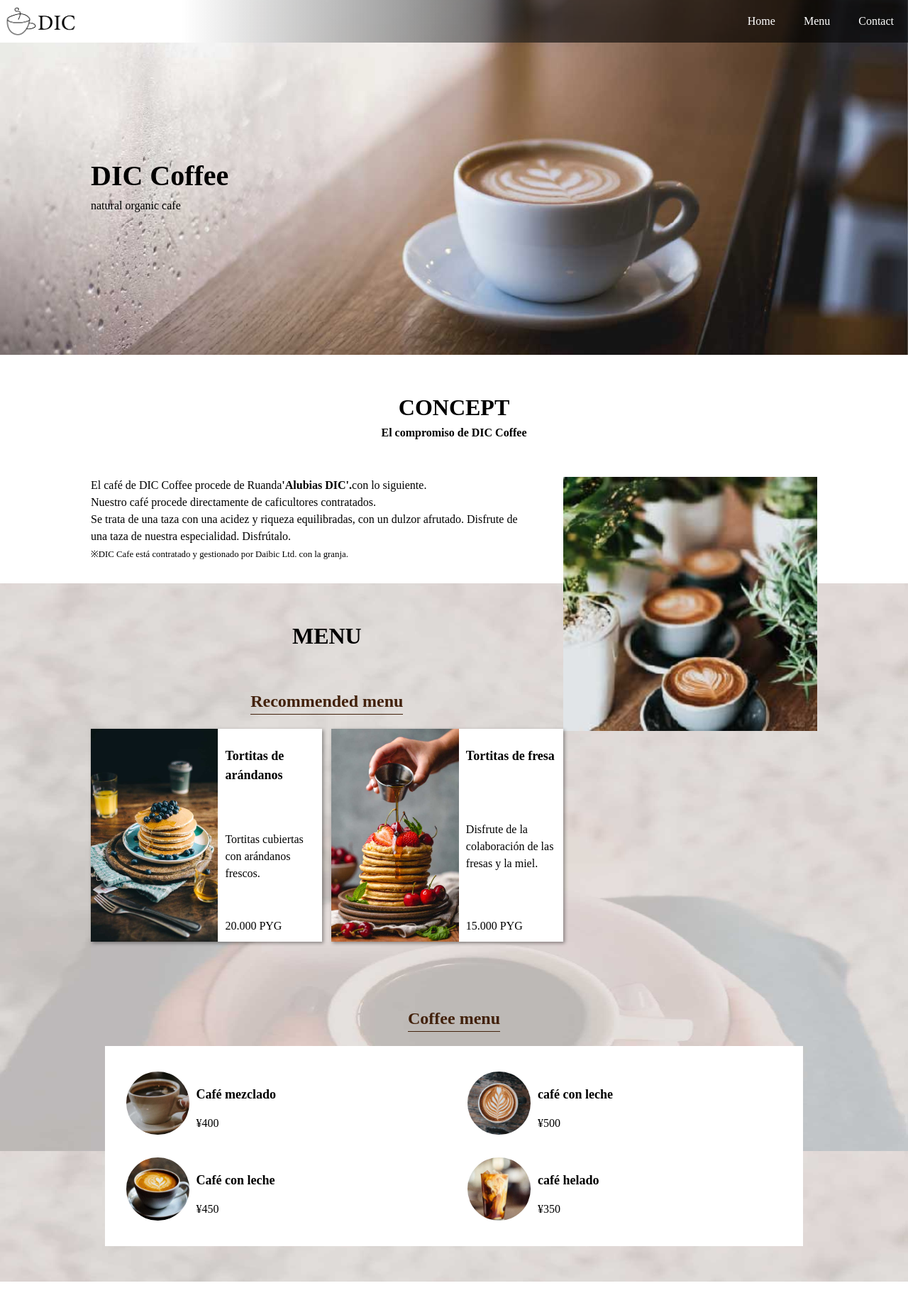
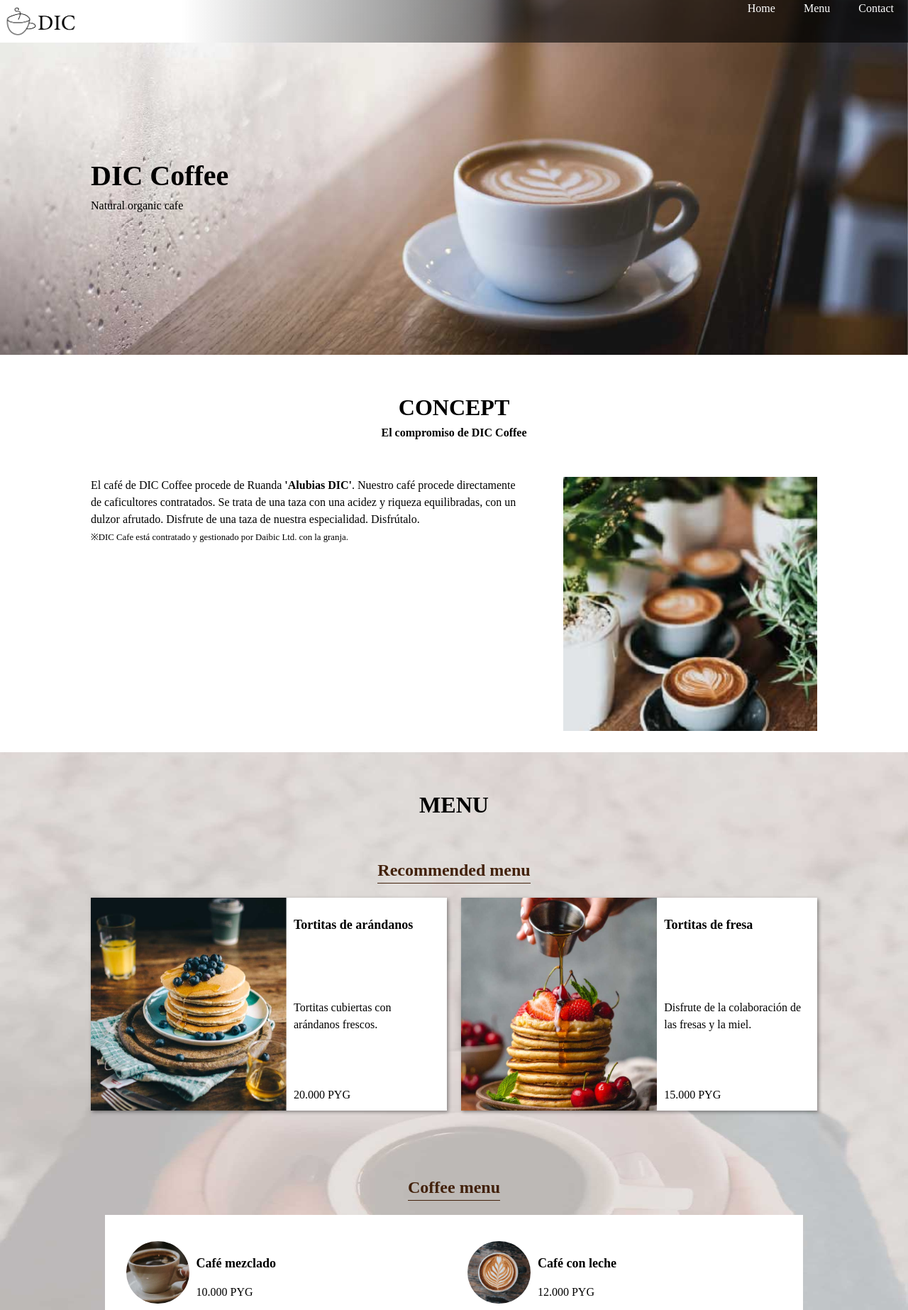
Before and after one commit to Eliasgim/DIC_CAFE, a plain HTML site: page index.html in a window 1280 px wide. Shown: the top 1846 px of the page at 71% size. Drawn offline with Linux system fonts and the light colour scheme.

Commit message:
correccion

```diff
--- a/css/main.css
+++ b/css/main.css
@@ -14,7 +14,7 @@ p, ul {
   margin: 0;
   padding: 0;
 }
-div,li {
+div, li {
   box-sizing: border-box;
 }
 .header_nav {
@@ -48,7 +48,7 @@ div,li {
   display: flex;
   align-items: center;
 }
-.logo img{
+.logo img {
   width: 100%;
 }
 .section_inner {
@@ -56,13 +56,13 @@ div,li {
 }
 .key {
   height: 500px;
-    background: center / cover no-repeat url(../imagenes/sample_key.jpg);
-    display: flex;
-    flex-direction: column;
-    justify-content: center;
-    font-family: 'Noto Serif JP', serif;
+  background: center / cover no-repeat url(../imagenes/sample_key.jpg);
+  display: flex;
+  flex-direction: column;
+  justify-content: center;
+  font-family: 'Noto Serif JP', serif;
 }
-.key h1{
+.key h1 {
   font-size: 2.5rem;
 }
 .section_title {
@@ -93,23 +93,9 @@ div,li {
   display: flex;
   justify-content: space-between;
 }
-div, li {
-  box-sizing: border-box;
-}
 .concept_content {
   width: 60%;
-}
-p, ul {
-  margin: 0;
-  padding: 0;
-}
-.concept_image {
-  width: 35%;
-}
-img {
-  border-style: none;
-  right: 20px;
-  overflow: hidden;
+  text-align: left;
 }
 .concept_image {
   width: 35%;
@@ -168,13 +154,9 @@ img {
   width: 80%;
   padding: 10px;
 }
-.menu_item_title {
-  font-size: 18px;
-  font-family: 'Noto Serif JP', serif;
-}
 .seccion_de_menu {
   color: #000000;
-  margin: 20px ;
+  margin: 20px;
 }
 .footer_nav_item {
   padding: 0 10px;
@@ -189,7 +171,7 @@ img {
   width: 100%;
   background: #251e19;
   position: absolute;
-  bottom: -75px;
+  bottom: 0;
   padding-bottom: 10px;
   height: 75px;
 }
@@ -218,3 +200,6 @@ img {
   width: 100%;
   height: 100%;
 }
+img {
+  border-style: none;
+}
--- a/index.html
+++ b/index.html
@@ -1,33 +1,25 @@
 <!DOCTYPE html>
 <html lang="es">
-
 <head>
     <meta charset="utf-8">
-    <title>DIC cafe</title>
+    <title>DIC Cafe</title>
     <link href="css/normalize.css" rel="stylesheet">
     <link href="css/main.css" rel="stylesheet">
     <link href="https://fonts.googleapis.com/css2?family=Noto+Serif+JP:wght@400;700&display=swap" rel="stylesheet">
 </head>
-
 <body>
     <header>
         <nav class="header_nav">
-        <a href="index.html" class="logo"><img src="imagenes/sample_logo_k.png"></a>
+            <a href="index.html" class="logo"><img src="imagenes/sample_logo_k.png" alt="Logo"></a>
             <ul class="global_nav">
-          <a href="index.html" class="global_nav_item">
-            <li>Home</li>
-          </a>
-          <a href="#menu" class="global_nav_item">
-            <li>Menu</li>
-          </a>
-          <a href="contact.html" class="global_nav_item">
-            <li>Contact</li>
-          </a>
+                <li><a href="index.html" class="global_nav_item">Home</a></li>
+                <li><a href="#menu" class="global_nav_item">Menu</a></li>
+                <li><a href="contact.html" class="global_nav_item">Contact</a></li>
             </ul>
         </nav>
         <div class="key section_inner">
             <h1>DIC Coffee</h1>
-        <p>natural organic cafe</p>
+            <p>Natural organic cafe</p>
         </div>
     </header>
     <section>
@@ -36,15 +28,13 @@
                 <h1>CONCEPT</h1>
                 <p>El compromiso de DIC Coffee</p>
             </div>
-        <div class="concept.inner">
-          <img src="imagenes/sample_concept.jpg" class="concept_image">
+            <div class="concept_inner">
                 <p class="concept_content">
-            El café de DIC Coffee procede de Ruanda<strong>'Alubias DIC'.</strong>con lo siguiente.<br>
-            Nuestro café procede directamente de caficultores contratados.<br>
-            Se trata de una taza con una acidez y riqueza equilibradas, con un dulzor afrutado. Disfrute de una taza de nuestra especialidad.
+                    El café de DIC Coffee procede de Ruanda <strong>'Alubias DIC'</strong>. Nuestro café procede directamente de caficultores contratados. Se trata de una taza con una acidez y riqueza equilibradas, con un dulzor afrutado. Disfrute de una taza de nuestra especialidad.
                     Disfrútalo.<br>
                     <small>※DIC Cafe está contratado y gestionado por Daibic Ltd. con la granja.</small>
                 </p>
+                <img src="imagenes/sample_concept.jpg" class="concept_image" alt="Concept Image">
             </div>
         </article>
         <article class="section_inner menu_section">
@@ -53,7 +43,6 @@
                 <div class="center">
                     <h1 class="menu_title">Recommended menu</h1>
                 </div>
-          </div>
                 <ul class="menu_list menu_list_recomendado">
                     <li class="menu_item">
                         <div class="menu_item_content">
@@ -61,7 +50,7 @@
                             <p>Tortitas cubiertas con arándanos frescos.</p>
                             <p class="menu_item_price">20.000 PYG</p>
                         </div>
-              <img src="imagenes/sample_pancake1.jpg"  class="menu_item_image">
+                        <img src="imagenes/sample_pancake1.jpg" class="menu_item_image" alt="Tortitas de arándanos">
                     </li>
                     <li class="menu_item">
                         <div class="menu_item_content">
@@ -69,7 +58,7 @@
                             <p>Disfrute de la colaboración de las fresas y la miel.</p>
                             <p class="menu_item_price">15.000 PYG</p>
                         </div>
-              <img src="imagenes/sample_pancake2.jpg"  class="menu_item_image">
+                        <img src="imagenes/sample_pancake2.jpg" class="menu_item_image" alt="Tortitas de fresa">
                     </li>
                 </ul>
             </section>
@@ -81,30 +70,30 @@
                     <li class="caffee_menu_list_item">
                         <div class="caffee_menu_content">
                             <h2 class="menu_item_title">Café mezclado</h2>
-                <p class="caffee_menu_price">¥400</p>
+                            <p class="caffee_menu_price">10.000 PYG</p>
                         </div>
-              <img src="imagenes/sample_cafe1.jpg" class="caffee_menu_image">
-            </li>
-            <li class="caffee_menu_list_item">
-              <div class="caffee_menu_content">
-                <h2 class="menu_item_title">café con leche</h2>
-                <p class="caffee_menu_price">¥500</p>
-              </div>
-              <img src="imagenes/sample_cafe2.jpg" class="caffee_menu_image">
+                        <img src="imagenes/sample_cafe1.jpg" class="caffee_menu_image" alt="Café mezclado">
                     </li>
                     <li class="caffee_menu_list_item">
                         <div class="caffee_menu_content">
                             <h2 class="menu_item_title">Café con leche</h2>
-                <p class="caffee_menu_price">¥450</p>
+                            <p class="caffee_menu_price">12.000 PYG</p>
                         </div>
-              <img src="imagenes/sample_cafe3.jpg" class="caffee_menu_image">
+                        <img src="imagenes/sample_cafe2.jpg" class="caffee_menu_image" alt="Café con leche">
                     </li>
                     <li class="caffee_menu_list_item">
                         <div class="caffee_menu_content">
-                <h2 class="menu_item_title">café helado</h2>
-                <p class="caffee_menu_price">¥350</p>
+                            <h2 class="menu_item_title">Café con leche</h2>
+                            <p class="caffee_menu_price">15.000 PYG</p>
                         </div>
-              <img src="imagenes/sample_cafe4.jpg" class="caffee_menu_image">
+                        <img src="imagenes/sample_cafe3.jpg" class="caffee_menu_image" alt="Café con leche">
+                    </li>
+                    <li class="caffee_menu_list_item">
+                        <div class="caffee_menu_content">
+                            <h2 class="menu_item_title">Café helado</h2>
+                            <p class="caffee_menu_price">17.000 PYG</p>
+                        </div>
+                        <img src="imagenes/sample_cafe4.jpg" class="caffee_menu_image" alt="Café helado">
                     </li>
                 </ul>
             </section>
@@ -115,14 +104,14 @@
                 <p>Información de la tienda</p>
             </div>
             <dl>
-          <dt>horario de apertura (de una tienda, restaurante, etc.)</dt>
+                <dt>Horario de apertura</dt>
                 <dd>10:00 - 19:00<br>Cerrado los jueves</dd>
             </dl>
             <dl>
                 <dt>Dirección</dt>
                 <dd>
                     Oba Building A, 28-4, Maruyama-cho, Shibuya-ku, Tokio 150-0044, Japón<br>
-            TEL:03-5459-1808
+                    TEL: 03-5459-1808
                 </dd>
             </dl>
             <div class="frame_area">
@@ -133,20 +122,10 @@
     <footer class="footer">
         <nav>
             <ul class="footer_nav">
-          <a href="index.html" class="footer_nav_item">
-            <li>Home</li>
-          </a>
-          <a href="blueberry_pancakes.html" class="footer_nav_item">
-            <li>Menu</li>
-          </a>
-          <a href="contact.html" class="footer_nav_item">
-            <li>Contact</li>
-          </a>
-          <a href="index.html" class="footer_nav_item">
-            <li>
-              <img src="imagenes/sample_logo_w.png" class="footer_logo">
-            </li>
-          </a>
+                <li><a href="index.html" class="footer_nav_item">Home</a></li>
+                <li><a href="blueberry_pancakes.html" class="footer_nav_item">Menu</a></li>
+                <li><a href="contact.html" class="footer_nav_item">Contact</a></li>
+                <li><a href="index.html" class="footer_nav_item"><img src="imagenes/sample_logo_w.png" class="footer_logo" alt="Footer Logo"></a></li>
             </ul>
         </nav>
         <p class="footer_right">© DIVE INTO CODE Corp. All RIGHTS RESERVED.</p>
```
Lines whose indentation alone changed are shown as unchanged.
